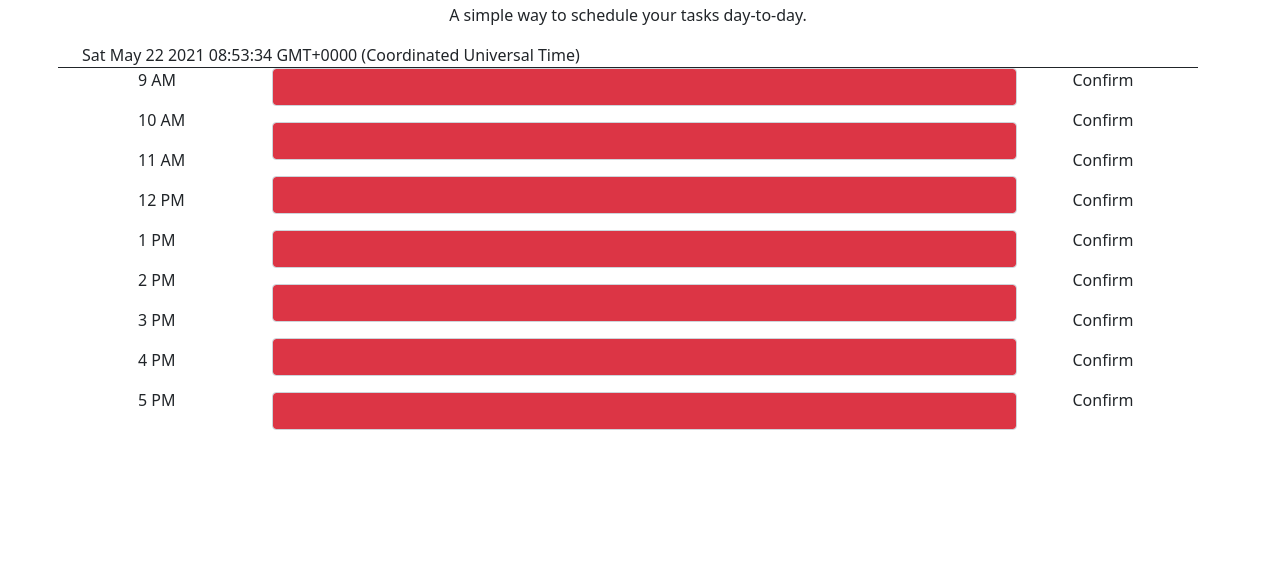
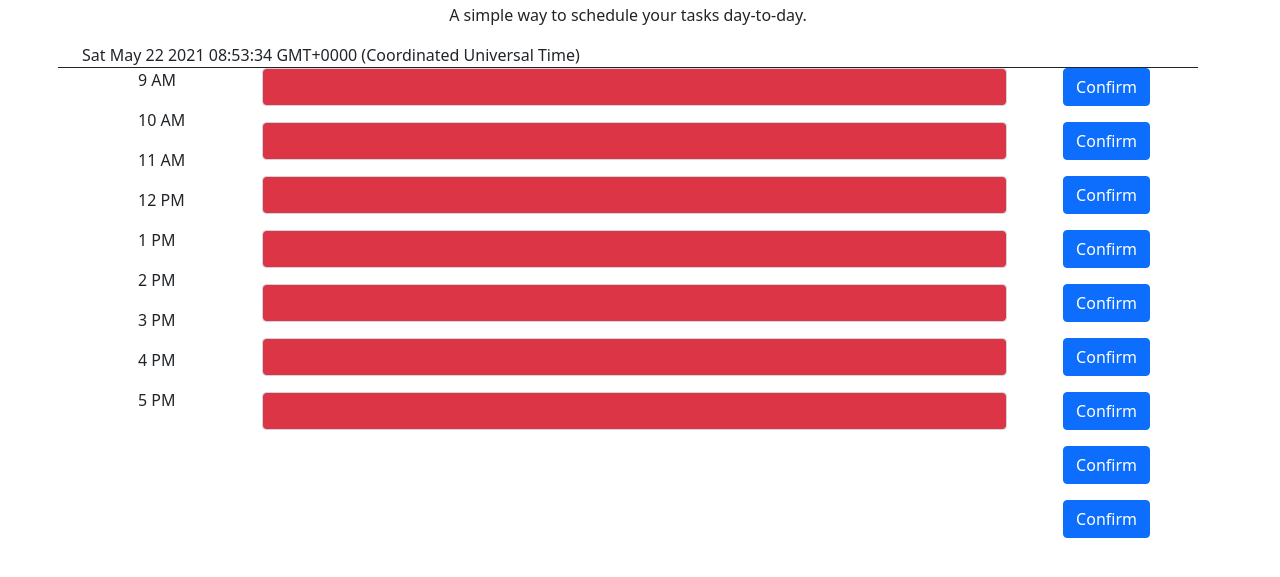
Before and after one commit to b00000001/workday-scheduler, a plain HTML site: page index.html in a window 1280 px wide. Shown: the part 53-630 px from the top of the page. Drawn offline with nearby package versions, Linux system fonts and the light colour scheme.

Commit message:
Added buttons for confirmation

```diff
--- a/index.html
+++ b/index.html
@@ -79,31 +79,31 @@
         </div>
         <div class="col">
             <ul>
-                Confirm
+                <button type='button' class='btn btn-primary'>Confirm</button>
             </ul>
             <ul>
-                Confirm
+                <button type='button' class='btn btn-primary'>Confirm</button>
             </ul>
             <ul>
-                Confirm
+                <button type='button' class='btn btn-primary'>Confirm</button>
             </ul>
             <ul>
-                Confirm
+                <button type='button' class='btn btn-primary'>Confirm</button>
             </ul>
             <ul>
-                Confirm
+                <button type='button' class='btn btn-primary'>Confirm</button>
             </ul>
             <ul>
-                Confirm
+                <button type='button' class='btn btn-primary'>Confirm</button>
             </ul>
             <ul>
-                Confirm
+                <button type='button' class='btn btn-primary'>Confirm</button>
             </ul>
             <ul>
-                Confirm
+                <button type='button' class='btn btn-primary'>Confirm</button>
             </ul>
             <ul>
-                Confirm
+                <button type='button' class='btn btn-primary'>Confirm</button>
             </ul>
         </div>
     </section>
```
